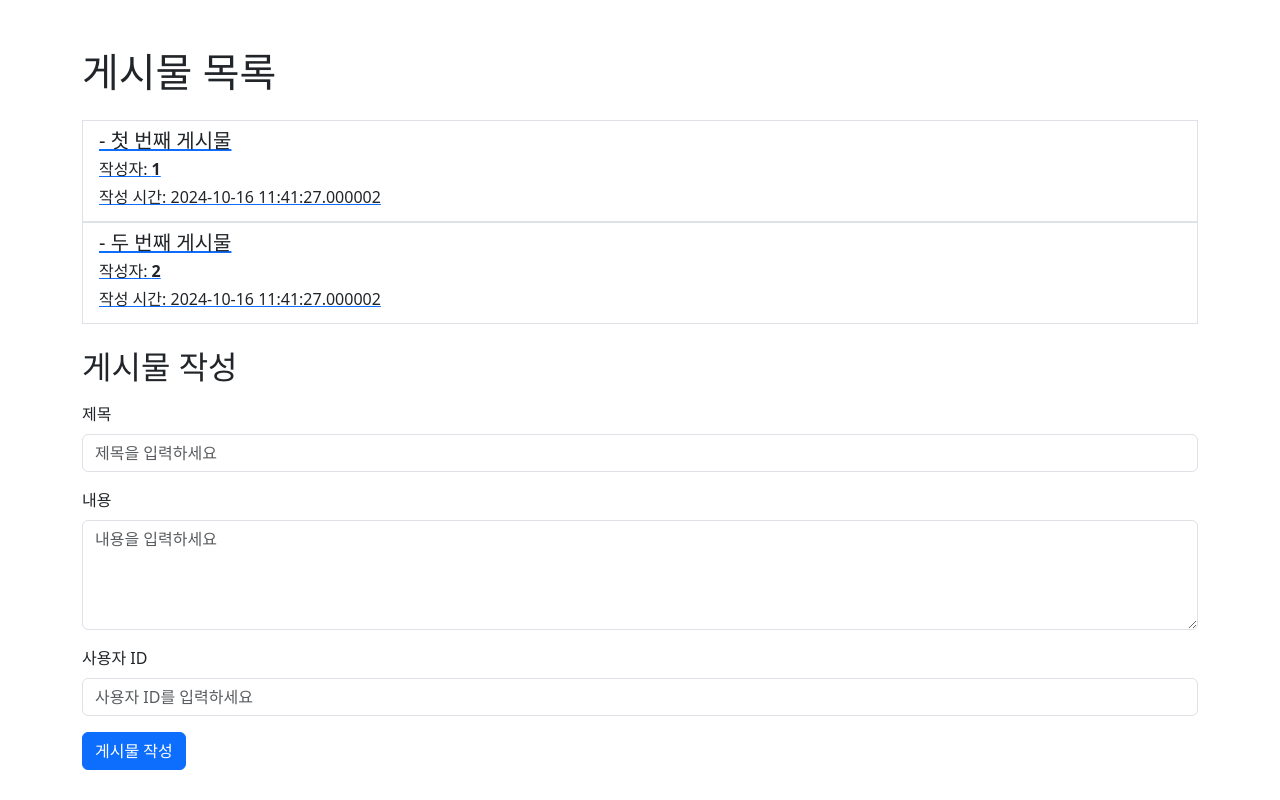
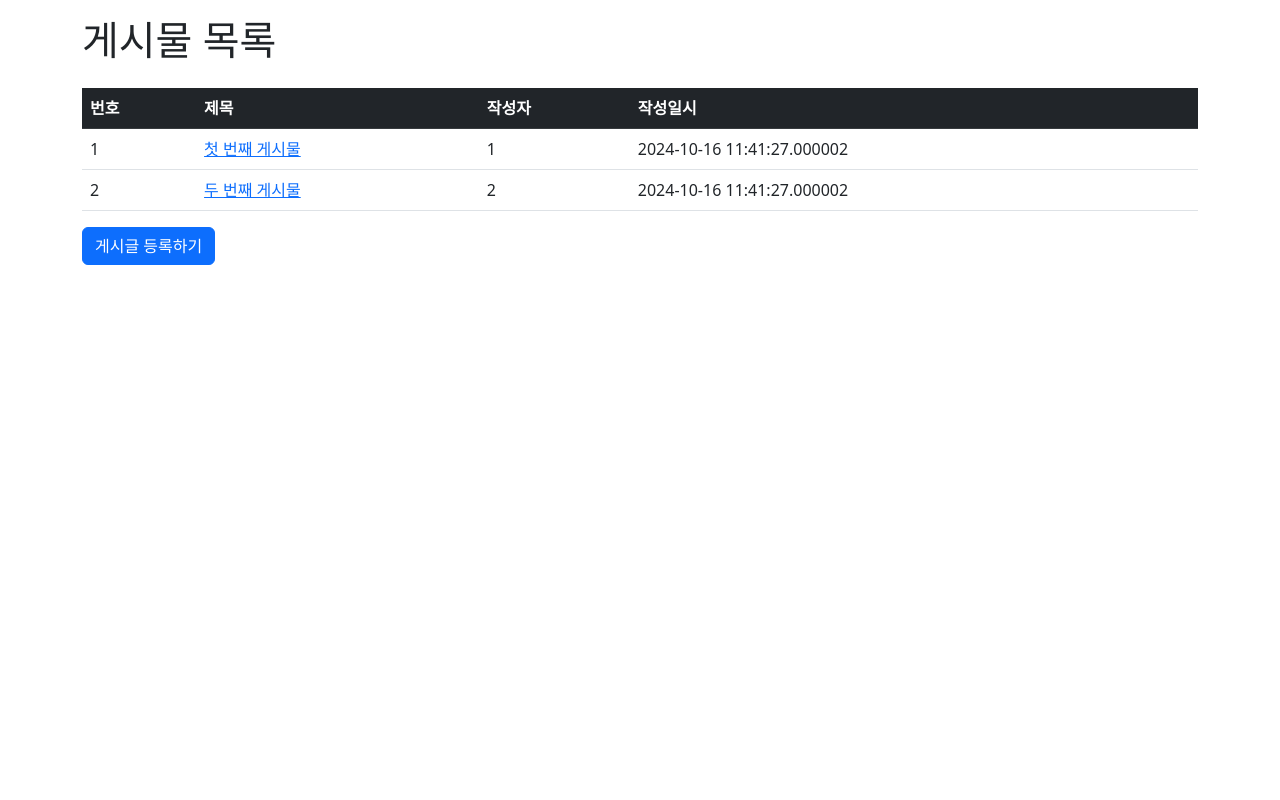
Before and after one commit to TakSung/web-board, a Flask app: page /post in a window 1280 px wide. Run offline with Flask 2, Linux system fonts and the light colour scheme.

Commit message:
💄 change style

```diff
--- a/main.py
+++ b/main.py
@@ -49,11 +49,15 @@
     post = posts[post_id]
     return render_template('post_detail.html', post=post)
 
+@app.route('/post/create', methods=['GET'])
+def get_post_create():
+    return render_template('post_create.html')
+
 @app.route('/post', methods=['GET'])
 def get_post_list():
     return render_template('post_list.html', posts=posts)
 
-@app.route('/post', methods=['POST'])
+@app.route('/post/create', methods=['POST'])
 def create_post():
     title = request.form['title']
     content = request.form['content']
--- a/templates/post_list.html
+++ b/templates/post_list.html
@@ -8,39 +8,34 @@
     <link href="https://cdn.jsdelivr.net/npm/bootstrap@5.3.0/dist/css/bootstrap.min.css" rel="stylesheet">
 </head>
 <body>
-    <div class="container mt-5">
+    <div class="container my-3">
         <h1 class="mb-4">게시물 목록</h1>
 
         <!-- 게시물 목록 -->
-        <ul class="list-group mb-4">
+        <table class="table">
+            <thead>
+            <tr class="table-dark">
+                <th>번호</th>
+                <th>제목</th>
+                <th>작성자</th>
+                <th>작성일시</th>
+            </tr>
+            </thead>
+            <tbody>
             {% for post in posts %}
-            <a href="{{ url_for('get_post_detail', post_id=post.id-1) }}">
-            <li class="list-group-item">
-                    <h5 class="mb-1">{{ post.post_id }}- {{ post.title }}</h5>
-                    <p class="mb-1">작성자: <strong>{{ post.user_id }}</strong></p>
-                    <p class="mb-1">작성 시간: {{ post.create_time }}</p>
-                </li>
-            </a>
+            <tr>
+                <td>{{ loop.index }}</td>
+                <td>
+                    <a href="{{ url_for('get_post_detail', post_id=post.id) }}">{{ post.title }}</a>
+                </td>
+                <td>{{ post.user_id }}</td>
+                <td>{{ post.create_time }}</td>
+            </tr>
             {% endfor %}
-        </ul>
+            </tbody>
+        </table>
 
-        <!-- 게시물 작성 폼 -->
-        <h2 class="mb-3">게시물 작성</h2>
-        <form action="/post" method="POST">
-            <div class="mb-3">
-                <label for="title" class="form-label">제목</label>
-                <input type="text" name="title" class="form-control" id="title" placeholder="제목을 입력하세요" required>
-            </div>
-            <div class="mb-3">
-                <label for="content" class="form-label">내용</label>
-                <textarea name="content" class="form-control" id="content" rows="4" placeholder="내용을 입력하세요" required></textarea>
-            </div>
-            <div class="mb-3">
-                <label for="user_id" class="form-label">사용자 ID</label>
-                <input type="text" name="user_id" class="form-control" id="user_id" placeholder="사용자 ID를 입력하세요" required>
-            </div>
-            <button type="submit" class="btn btn-primary">게시물 작성</button>
-        </form>
+        <a href="{{ url_for('get_post_create') }}" class="btn btn-primary">게시글 등록하기</a>
     </div>
 
     <!-- Bootstrap JS and Popper.js -->
```
Also changed, not shown: templates/post_create.html (added, +34 -0 lines), templates/post_detail.html (+22 -12 lines).
